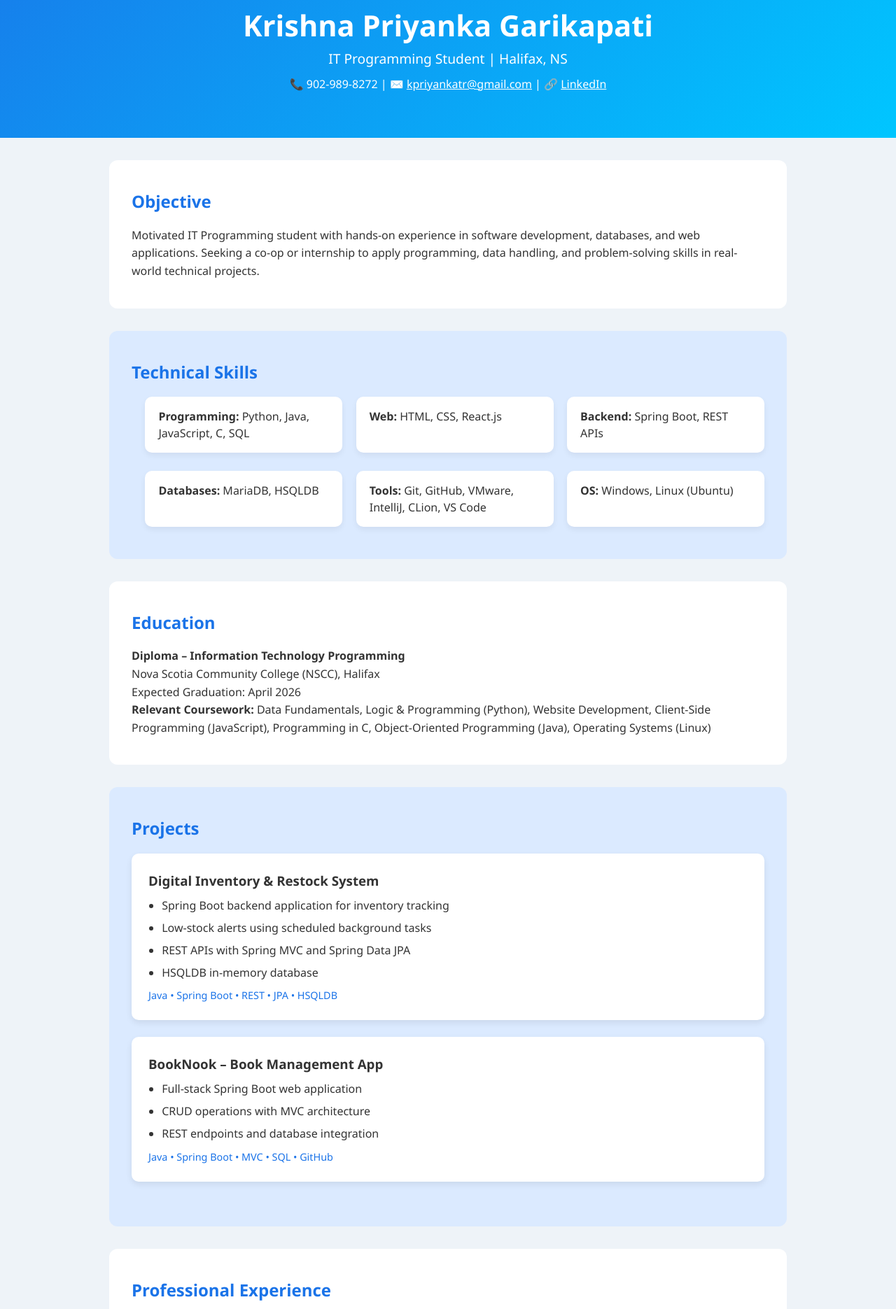
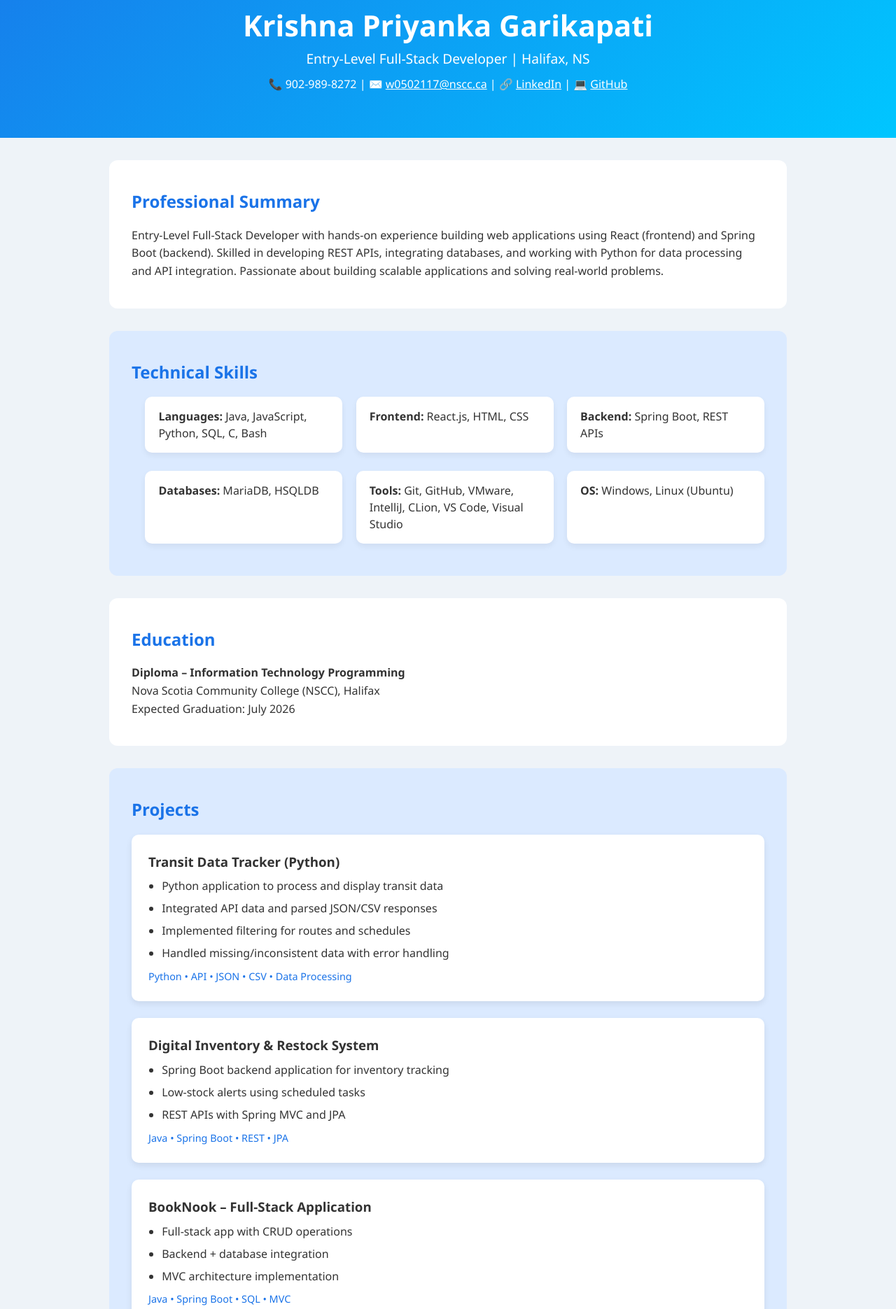
Before and after one commit to Krishna-Garikapati/krishna-garikapati.github.io, a plain HTML site: page index.html in a window 1280 px wide. Shown: the part 293-2164 px from the top of the page at 70% size. Drawn offline with Linux system fonts and the light colour scheme.

Commit message:
Updated portfolio with full-stack projects

```diff
--- a/index.html
+++ b/index.html
@@ -3,7 +3,7 @@
 <head>
   <meta charset="UTF-8" />
   <meta name="viewport" content="width=device-width, initial-scale=1.0" />
-  <title>Krishna Priyanka | Portfolio</title>
+  <title>Krishna Priyanka | Full-Stack Developer</title>
   <link rel="stylesheet" href="style.css" />
 </head>
 
@@ -11,13 +11,12 @@
   <!-- Navigation -->
   <nav class="navbar">
     <ul>
-      <li><a href="#objective">Objective</a></li>
+      <li><a href="#summary">Summary</a></li>
       <li><a href="#skills">Skills</a></li>
       <li><a href="#education">Education</a></li>
       <li><a href="#projects">Projects</a></li>
       <li><a href="#experience">Experience</a></li>
       <li><a href="#certifications">Certifications</a></li>
-      <li><a href="#strengths">Strengths</a></li>
     </ul>
   </nav>
 
@@ -26,23 +25,26 @@
     <div class="hero-content">
       <img src="profile.jpg" alt="Krishna Priyanka" class="profile-pic" />
       <h1>Krishna Priyanka Garikapati</h1>
-      <p class="subtitle">IT Programming Student | Halifax, NS</p>
+      <p class="subtitle">Entry-Level Full-Stack Developer | Halifax, NS</p>
       <p class="contact">
         📞 902-989-8272 |
-        ✉️ <a href="mailto:kpriyankatr@gmail.com">kpriyankatr@gmail.com</a> |
-        🔗 <a href="https://linkedin.com/in/krishna-priyanka" target="_blank">LinkedIn</a>
+        ✉️ <a href="mailto:w0502117@nscc.ca">w0502117@nscc.ca</a> |
+        🔗 <a href="https://linkedin.com/in/krishna-priyanka" target="_blank">LinkedIn</a> |
+        💻 <a href="https://github.com/Krishna-Garikapati" target="_blank">GitHub</a>
       </p>
     </div>
   </header>
 
   <main class="container">
-    <!-- Objective -->
-    <section id="objective" class="section light">
-      <h2>Objective</h2>
+
+    <!-- Summary -->
+    <section id="summary" class="section light">
+      <h2>Professional Summary</h2>
       <p>
-        Motivated IT Programming student with hands-on experience in software development,
-        databases, and web applications. Seeking a co-op or internship to apply programming,
-        data handling, and problem-solving skills in real-world technical projects.
+        Entry-Level Full-Stack Developer with hands-on experience building web applications
+        using React (frontend) and Spring Boot (backend). Skilled in developing REST APIs,
+        integrating databases, and working with Python for data processing and API integration.
+        Passionate about building scalable applications and solving real-world problems.
       </p>
     </section>
 
@@ -50,11 +52,11 @@
     <section id="skills" class="section dark">
       <h2>Technical Skills</h2>
       <ul class="grid">
-        <li><strong>Programming:</strong> Python, Java, JavaScript, C, SQL</li>
-        <li><strong>Web:</strong> HTML, CSS, React.js</li>
+        <li><strong>Languages:</strong> Java, JavaScript, Python, SQL, C, Bash</li>
+        <li><strong>Frontend:</strong> React.js, HTML, CSS</li>
         <li><strong>Backend:</strong> Spring Boot, REST APIs</li>
         <li><strong>Databases:</strong> MariaDB, HSQLDB</li>
-        <li><strong>Tools:</strong> Git, GitHub, VMware, IntelliJ, CLion, VS Code</li>
+        <li><strong>Tools:</strong> Git, GitHub, VMware, IntelliJ, CLion, VS Code, Visual Studio</li>
         <li><strong>OS:</strong> Windows, Linux (Ubuntu)</li>
       </ul>
     </section>
@@ -64,13 +66,7 @@
       <h2>Education</h2>
       <p><strong>Diploma – Information Technology Programming</strong></p>
       <p>Nova Scotia Community College (NSCC), Halifax</p>
-      <p>Expected Graduation: April 2026</p>
-      <p>
-        <strong>Relevant Coursework:</strong>
-        Data Fundamentals, Logic & Programming (Python), Website Development,
-        Client-Side Programming (JavaScript), Programming in C,
-        Object-Oriented Programming (Java), Operating Systems (Linux)
-      </p>
+      <p>Expected Graduation: July 2026</p>
     </section>
 
     <!-- Projects -->
@@ -78,25 +74,46 @@
       <h2>Projects</h2>
 
       <div class="card">
+        <h3>Transit Data Tracker (Python)</h3>
+        <ul>
+          <li>Python application to process and display transit data</li>
+          <li>Integrated API data and parsed JSON/CSV responses</li>
+          <li>Implemented filtering for routes and schedules</li>
+          <li>Handled missing/inconsistent data with error handling</li>
+        </ul>
+        <p class="skills-used">Python • API • JSON • CSV • Data Processing</p>
+      </div>
+
+      <div class="card">
         <h3>Digital Inventory & Restock System</h3>
         <ul>
           <li>Spring Boot backend application for inventory tracking</li>
-          <li>Low-stock alerts using scheduled background tasks</li>
-          <li>REST APIs with Spring MVC and Spring Data JPA</li>
-          <li>HSQLDB in-memory database</li>
+          <li>Low-stock alerts using scheduled tasks</li>
+          <li>REST APIs with Spring MVC and JPA</li>
         </ul>
-        <p class="skills-used">Java • Spring Boot • REST • JPA • HSQLDB</p>
+        <p class="skills-used">Java • Spring Boot • REST • JPA</p>
       </div>
 
       <div class="card">
-        <h3>BookNook – Book Management App</h3>
+        <h3>BookNook – Full-Stack Application</h3>
         <ul>
-          <li>Full-stack Spring Boot web application</li>
-          <li>CRUD operations with MVC architecture</li>
-          <li>REST endpoints and database integration</li>
+          <li>Full-stack app with CRUD operations</li>
+          <li>Backend + database integration</li>
+          <li>MVC architecture implementation</li>
         </ul>
-        <p class="skills-used">Java • Spring Boot • MVC • SQL • GitHub</p>
+        <p class="skills-used">Java • Spring Boot • SQL • MVC</p>
       </div>
+
+      <div class="card">
+        <h3>Deck of Cards App (React)</h3>
+        <ul>
+          <li>Interactive UI using React</li>
+          <li>Implemented shuffle and deal logic</li>
+          <li>Component-based architecture</li>
+        </ul>
+        <p class="skills-used">React • JavaScript • HTML • CSS</p>
+      </div>
+
     </section>
 
     <!-- Experience -->
@@ -107,9 +124,8 @@
         <h3>Bio Sample Operator II – Cellcarta</h3>
         <p class="date">May 2023 – Present</p>
         <ul>
-          <li>Process and manage biological samples with high data accuracy</li>
-          <li>Maintain detailed documentation and tracking systems</li>
-          <li>Collaborate with cross-functional teams</li>
+          <li>Maintain high data accuracy and quality</li>
+          <li>Manage structured data and documentation</li>
         </ul>
       </div>
 
@@ -117,8 +133,8 @@
         <h3>Team Lead – Cellcarta</h3>
         <p class="date">Feb 2019 – May 2023</p>
         <ul>
-          <li>Led teams and managed project timelines</li>
-          <li>Prepared reports and trained new staff</li>
+          <li>Led teams and managed project workflows</li>
+          <li>Improved processes and trained staff</li>
         </ul>
       </div>
     </section>
@@ -131,16 +147,6 @@
       </ul>
     </section>
 
-    <!-- Strengths -->
-    <section id="strengths" class="section light">
-      <h2>Additional Strengths</h2>
-      <ul class="grid">
-        <li>Strong problem-solving skills</li>
-        <li>Excellent communication and teamwork</li>
-        <li>Quick learner</li>
-        <li>Experience in regulated environments</li>
-      </ul>
-    </section>
   </main>
 
   <footer class="footer">
```
